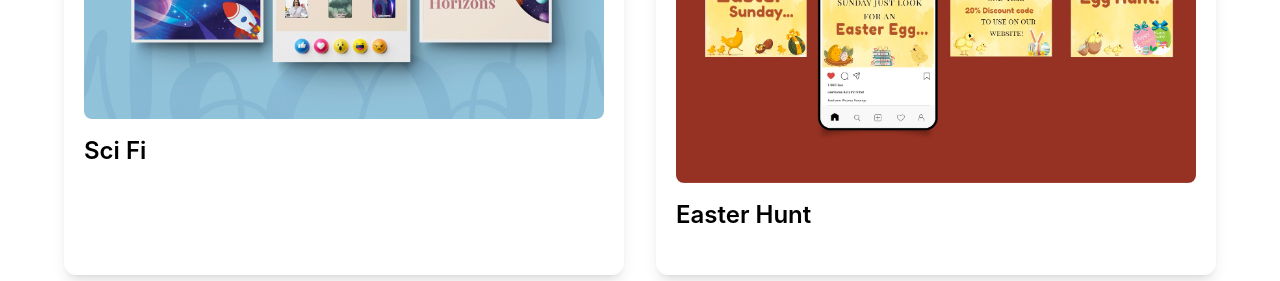
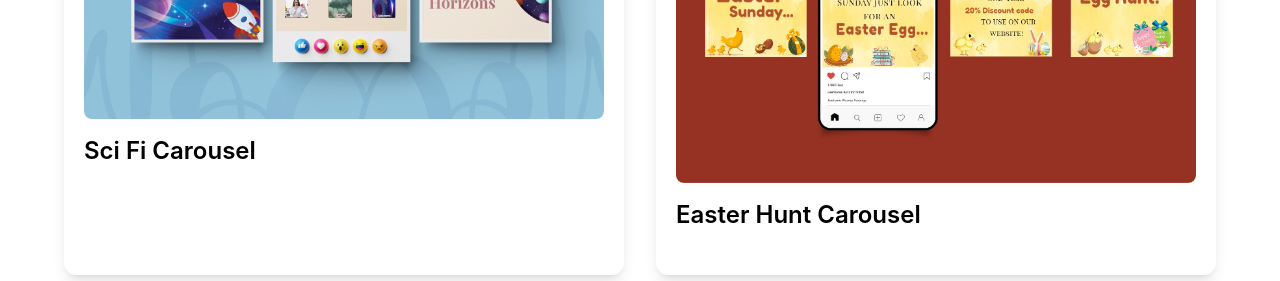
Before and after one commit to Revathikaliyappan/portfolio, a React (Vite) app: page / in a window 1280 px wide. Shown: the part 2360-2641 px from the top of the page. Built offline with nearby package versions, Linux system fonts and the light colour scheme.

Commit message:
Update Projects.jsx

```diff
--- a/src/components/Projects.jsx
+++ b/src/components/Projects.jsx
@@ -13,12 +13,12 @@ import easter from "../assets/easteregg.jpeg";
 
 export const projects = [
   {
-    title: "Sci Fi",
+    title: "Sci Fi Carousel",
     img: scifi,
     link: "https://www.behance.net/gallery/220117481/Saloon-POS-Dashboard",
   },
   {
-    title: "Easter Hunt",
+    title: "Easter Hunt Carousel",
     img: easter,
     link: "https://www.behance.net/gallery/220127795/Restaurant-POS-Dashboard",
   },
```
